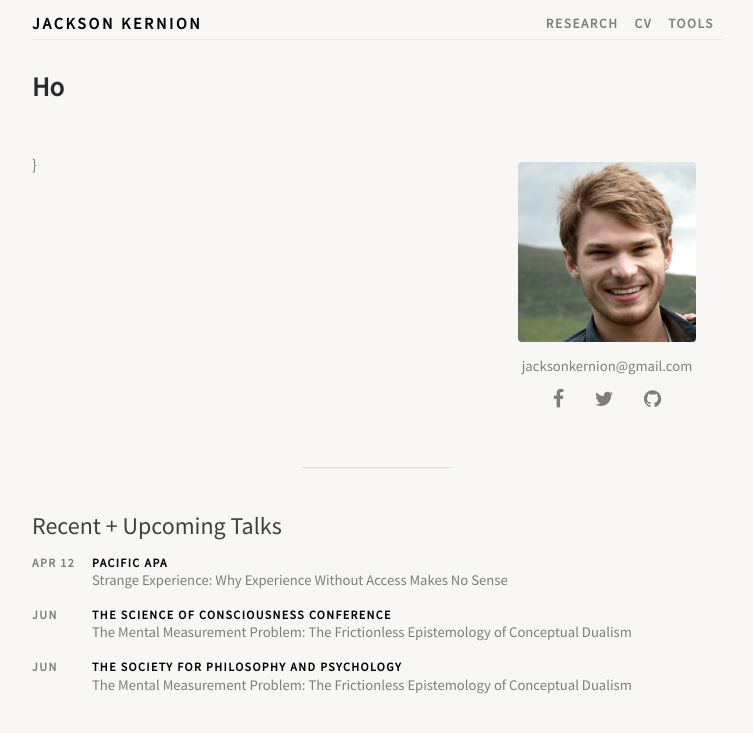
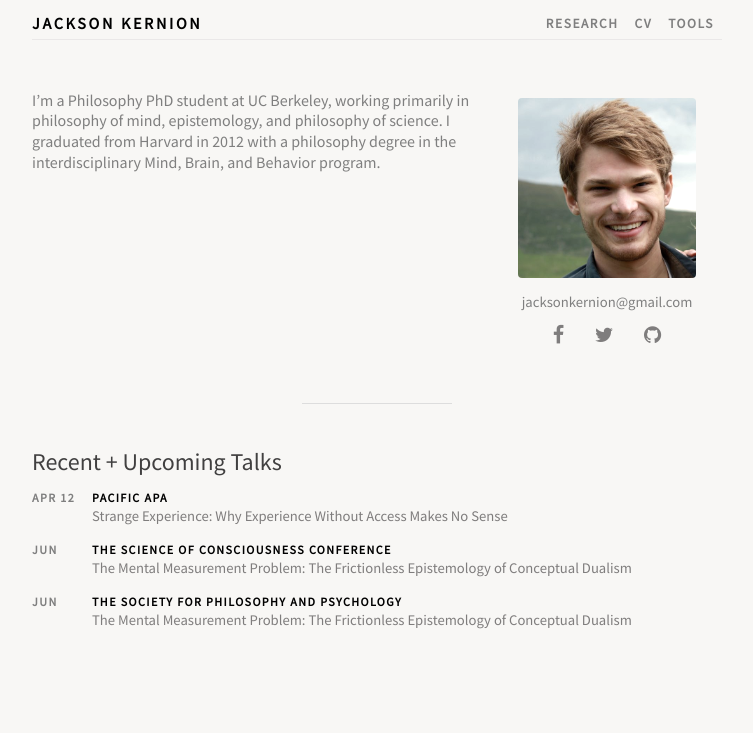
Before and after one commit to jacksonkernion/jacksonkernion.github.io, a Jekyll site: the page built from index.md, in a window 1280 px wide. Shown: the top 733 px of the page, without its empty margins (263-1016 px from the left). Built offline with Jekyll 4.4.1, drawn with Linux system fonts in a browser that asks for light colours; nearby versions of some CDN libraries; our own code applies the rules of GitHub Pages for plain Markdown files.

Commit message:
Updated Markdown to need less html

```diff
--- a/_layouts/default.html
+++ b/_layouts/default.html
@@ -63,7 +63,7 @@
 
 <div class="main container">
 
-  {% if page.title %}
+  {% if page.title and page.title != "Home"%}
   <div class="page-title">{{ page.title }}</div>
   {% endif %}
 
@@ -85,7 +85,7 @@
     </div>
   </div>
   <div class="col-12 col-sm-8 pull-sm-4 short-bio">
-    {{{ page.short-bio}}}
+    {{ page.short-bio }}
   </div>
   </div>
   {% endif %}
--- a/index.md
+++ b/index.md
@@ -1,6 +1,6 @@
 ---
-title: Ho
-short-bio: |
+title: Home
+short-bio: >
   I’m a Philosophy PhD student at UC Berkeley, working primarily in philosophy of mind, epistemology, and philosophy of science.
 
   I graduated from Harvard in 2012 with a philosophy degree in the interdisciplinary Mind, Brain, and Behavior program.
```
